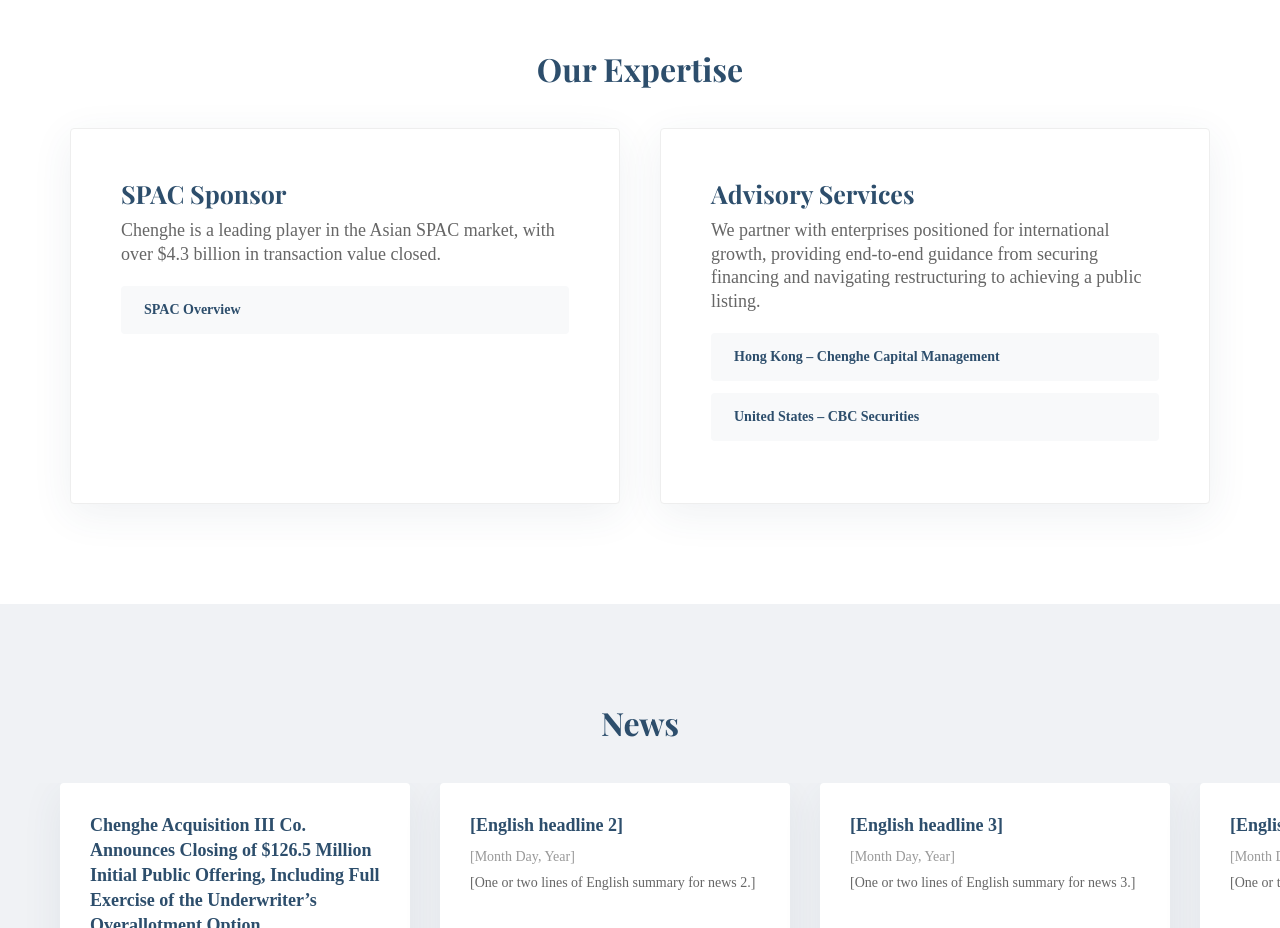
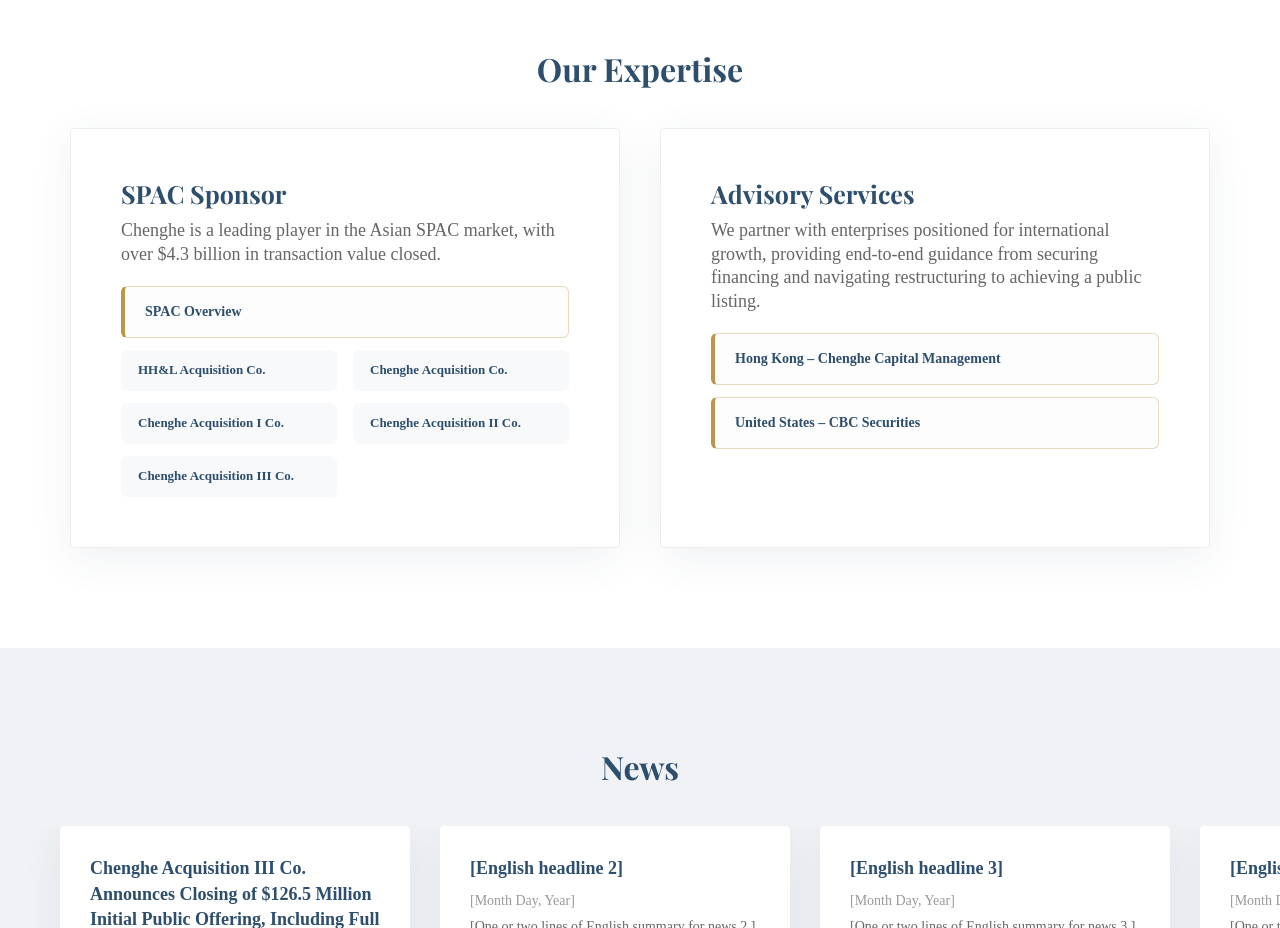
Before and after one commit to Chenghe-Group-Limited/Chenghe_web, a website: page docs/index.html in a window 1280 px wide. Shown: the part 860-1788 px from the top of the page. Drawn offline with nearby package versions, Linux system fonts and the light colour scheme.

Commit message:
Implement new SPAC navigation layout in home.js with enhanced overview and subproject links, and update styles.css for improved visual presentation and interactivity.

```diff
--- a/docs/css/styles.css
+++ b/docs/css/styles.css
@@ -395,6 +395,53 @@ nav ul li:hover .dropdown-content { display: block; animation: slideUp 0.2s ease
     cursor: pointer;
 }
 .biz-link:hover { border-left-color: var(--color-gold); background: white; box-shadow: 0 4px 10px rgba(0,0,0,0.05); transform: translateX(5px); color: var(--color-gold); }
+
+/* Home：SPAC 导航（主次突出：概览长条 + 下面 2 列子链接） */
+.spac-home-nav { margin-top: 0; }
+.spac-home-overview-bar {
+    display: block;
+    width: 100%;
+    padding: 16px 20px;
+    background: #fdfdfd;
+    border-radius: 6px;
+    border: 1px solid rgba(185, 151, 74, 0.35);
+    border-left: 4px solid var(--color-gold);
+    color: var(--color-dark-blue);
+    font-weight: 700;
+    font-size: 14px;
+    line-height: 1.3;
+    margin-bottom: 12px;
+    transition: all 0.2s ease;
+}
+.spac-home-overview-bar:hover {
+    color: var(--color-gold);
+    box-shadow: 0 4px 10px rgba(0,0,0,0.05);
+    transform: translateX(5px);
+}
+
+.spac-home-sub-grid {
+    display: grid;
+    grid-template-columns: repeat(2, minmax(0, 1fr));
+    gap: 12px 16px;
+}
+.spac-home-sub-link {
+    display: block;
+    padding: 12px 14px;
+    background: #f8f9fa;
+    border-radius: 6px;
+    color: var(--color-dark-blue);
+    font-weight: 600;
+    font-size: 13px;
+    border-left: 3px solid transparent;
+    transition: all 0.2s ease;
+}
+.spac-home-sub-link:hover {
+    border-left-color: var(--color-gold);
+    background: #ffffff;
+    box-shadow: 0 4px 10px rgba(0,0,0,0.05);
+    transform: translateX(5px);
+    color: var(--color-gold);
+}
 
 /* --- News Section --- */
 .news-section {
@@ -919,6 +966,10 @@ footer p { font-size: 14px; letter-spacing: 1px; color: var(--color-gold); max-w
         grid-template-columns: 1fr;
     }
 
+    .spac-home-sub-grid {
+        grid-template-columns: 1fr;
+    }
+
     /* SPAC动态内容响应式布局 - 平板 */
     .spac-overview-layout,
     .spac-project-layout {
--- a/docs/js/pages/home.js
+++ b/docs/js/pages/home.js
@@ -54,12 +54,34 @@ function getHomePageHTML() {
                     <span class="t-en">Chenghe is a leading player in the Asian SPAC market, with over $4.3 billion in transaction value closed.</span>
                     <span class="t-zh">成和是亚洲 SPAC 市场的领先参与者，已累计完成逾 43 亿美元的交易总额。</span>
                 </p>
-                <div style="margin-top: 0;">
-                    <a class="biz-link" onclick="switchSpacMainTab('Overview')">
-                        <span class="t-en">SPAC Overview</span>
-                        <span class="t-zh">SPAC 概览</span>
-                    </a>
-                </div>
+                    <div class="spac-home-nav" style="margin-top: 0;">
+                        <a class="spac-home-overview-bar" onclick="switchSpacMainTab('Overview')">
+                            <span class="t-en">SPAC Overview</span>
+                            <span class="t-zh">SPAC 概览</span>
+                        </a>
+                        <div class="spac-home-sub-grid">
+                            <a href="javascript:void(0)" class="spac-home-sub-link" onclick="switchSpacMainTab('HHL')">
+                                <span class="t-en">HH&L Acquisition Co.</span>
+                                <span class="t-zh">HH&L Acquisition Co.</span>
+                            </a>
+                            <a href="javascript:void(0)" class="spac-home-sub-link" onclick="switchSpacMainTab('Chenghe')">
+                                <span class="t-en">Chenghe Acquisition Co.</span>
+                                <span class="t-zh">Chenghe Acquisition Co.</span>
+                            </a>
+                            <a href="javascript:void(0)" class="spac-home-sub-link" onclick="switchSpacMainTab('Chenghe I')">
+                                <span class="t-en">Chenghe Acquisition I Co.</span>
+                                <span class="t-zh">Chenghe Acquisition I Co.</span>
+                            </a>
+                            <a href="javascript:void(0)" class="spac-home-sub-link" onclick="switchSpacMainTab('Chenghe II')">
+                                <span class="t-en">Chenghe Acquisition II Co.</span>
+                                <span class="t-zh">Chenghe Acquisition II Co.</span>
+                            </a>
+                            <a href="javascript:void(0)" class="spac-home-sub-link" onclick="switchSpacMainTab('Chenghe III')">
+                                <span class="t-en">Chenghe Acquisition III Co.</span>
+                                <span class="t-zh">Chenghe Acquisition III Co.</span>
+                            </a>
+                        </div>
+                    </div>
             </div>
 
             <div class="biz-box">
@@ -71,12 +93,12 @@ function getHomePageHTML() {
                     <span class="t-en">We partner with enterprises positioned for international growth, providing end-to-end guidance from securing financing and navigating restructuring to achieving a public listing. </span>
                     <span class="t-zh">我们与有国际增长潜力的企业合作，为其从获得融资到重构再到上市，提供全方位的咨询服务。</span>
                 </p>
-                <div style="margin-top: 0;">
-                    <a class="biz-link" onclick="switchFaTab('HK')">
+                <div class="spac-home-nav" style="margin-top: 0;">
+                    <a class="spac-home-overview-bar" onclick="switchFaTab('HK')">
                         <span class="t-en">Hong Kong – Chenghe Capital Management</span>
                         <span class="t-zh">香港 – 成和资本管理</span>
                     </a>
-                    <a class="biz-link" onclick="switchFaTab('US')">
+                    <a class="spac-home-overview-bar" onclick="switchFaTab('US')">
                         <span class="t-en">United States – CBC Securities</span>
                         <span class="t-zh">美国 – CBC 证券</span>
                     </a>
```
